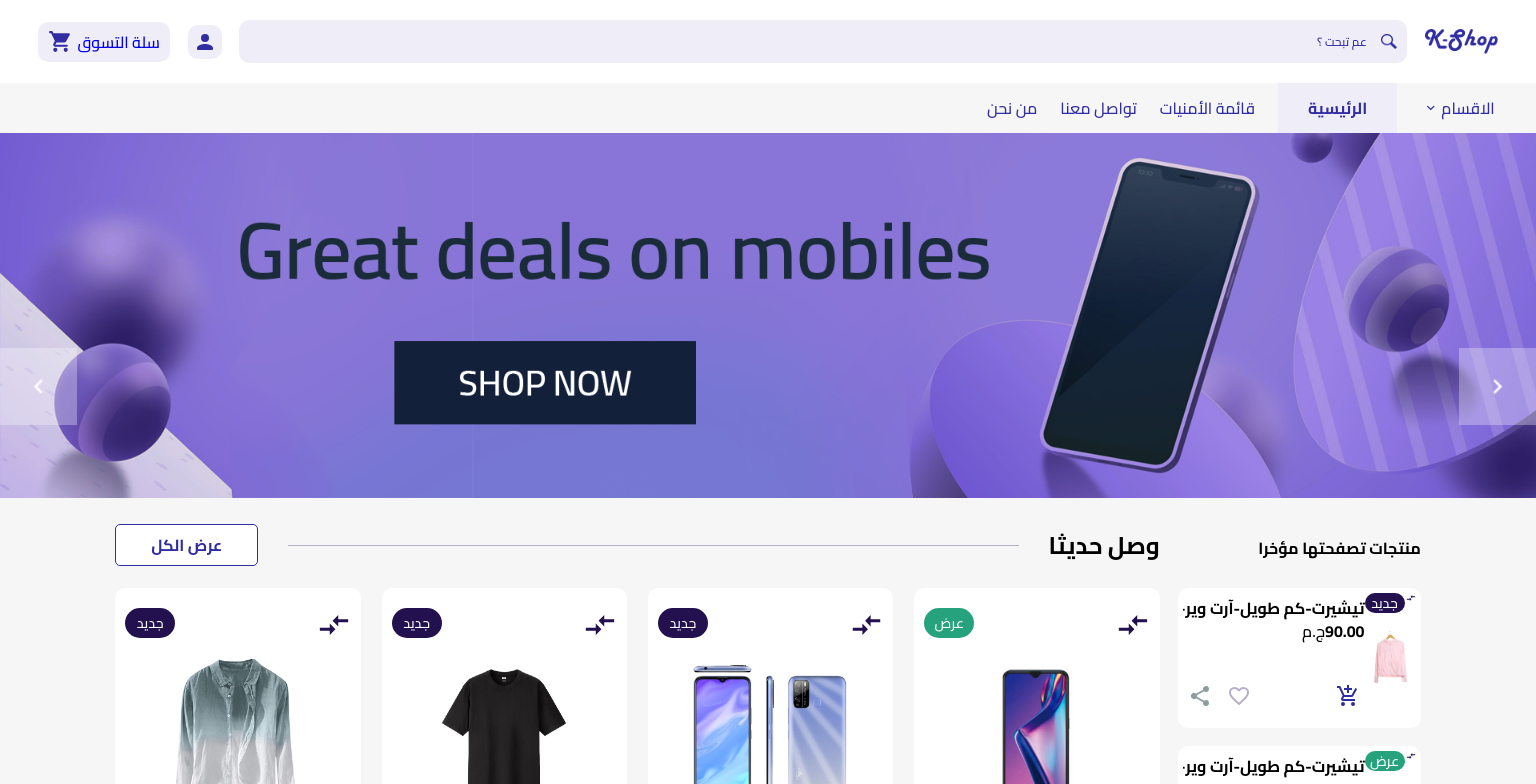
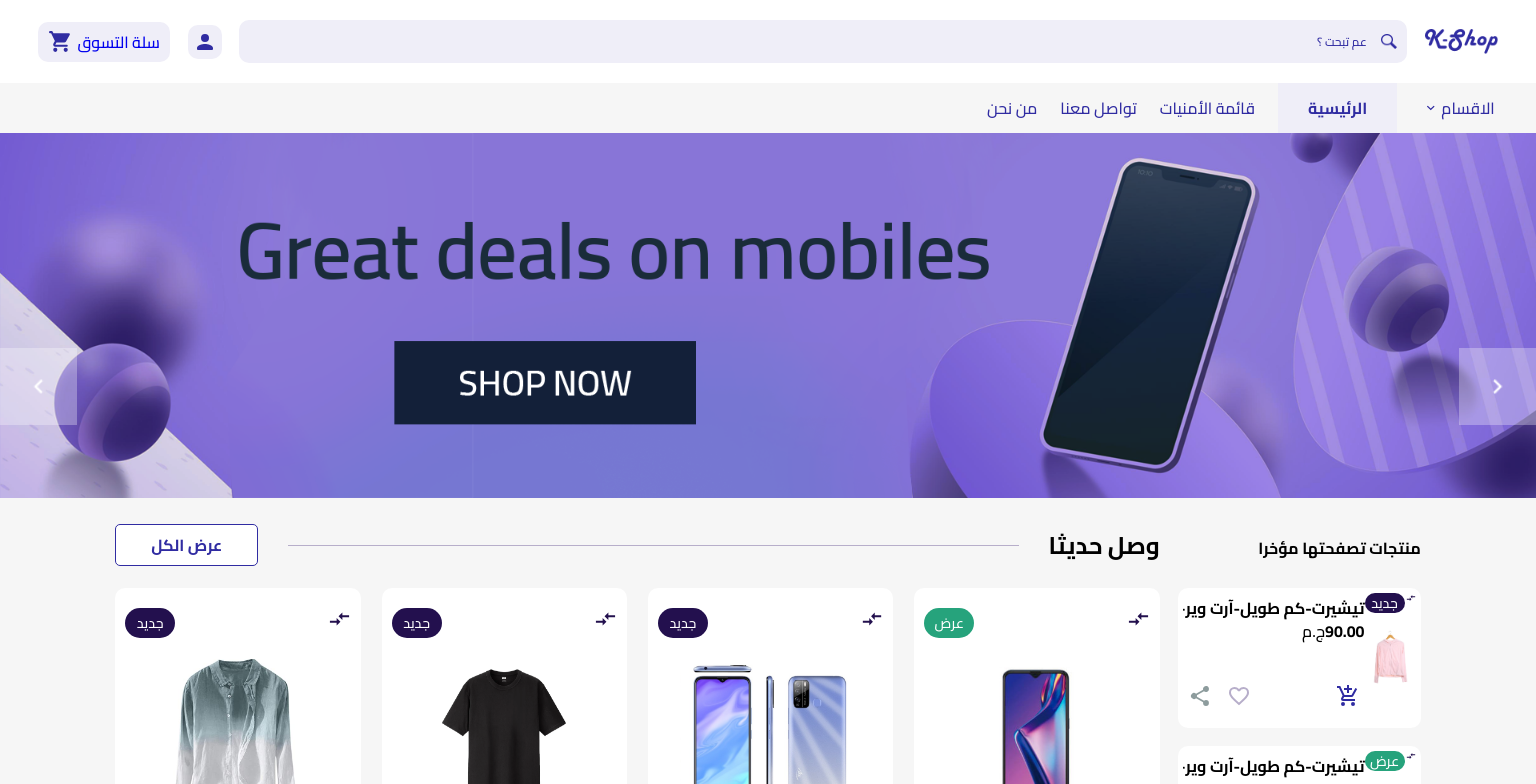
Before and after one commit to omniaa7med/K-Shop, an Angular app: page / in a window 1536 px wide. Shown: the top 784 px of the page. Built offline with nearby package versions, Linux system fonts and the light colour scheme.

Commit message:
'fix style'

```diff
--- a/src/app/product-card/product-card.component.scss
+++ b/src/app/product-card/product-card.component.scss
@@ -275,7 +275,13 @@
 @media screen and (min-width: 1500px) {
   .product__container {
     padding: 20px 10px;
+    &-header {
 
+      .compare {
+        top: 0;
+        width: 10%;
+      }
+    }
     &-content {
       h4 {
         overflow: hidden;
```
